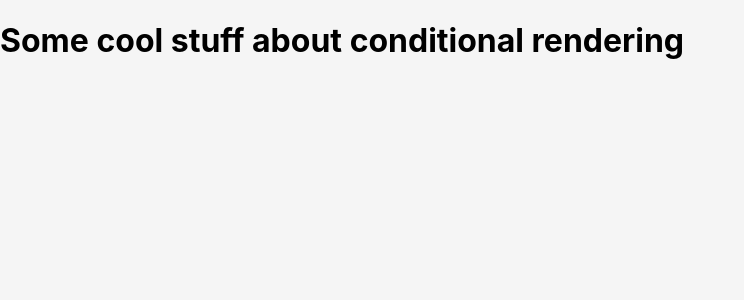
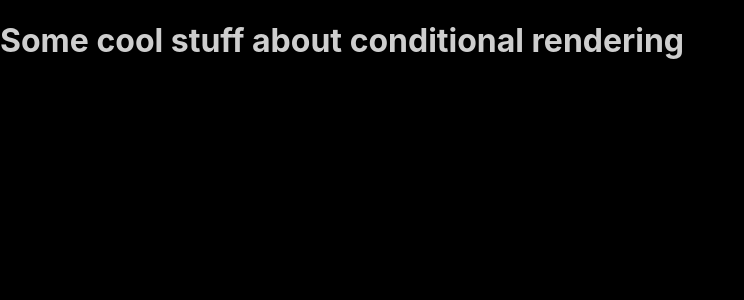
Before and after one commit to xahondria/react-learning-scrimba, a React (Create React App) app: page / in a window 1280 px wide. Shown: the top 300 px of the page, without its empty margins (0-744 px from the left). Built offline with nearby package versions, Linux system fonts and the light colour scheme.

Commit message:
added timer to exercise 36

```diff
--- a/src/36 Conditional rendering/index.js
+++ b/src/36 Conditional rendering/index.js
@@ -1,25 +1,38 @@
 import React, {Component} from 'react';
 import Conditional from './conditional';
+
+import './style.css'
 
 class App extends Component {
   constructor() {
     super();
     this.state = {
       isLoading: true,
-      time: 0,
+      time: 4,
     };
   }
 
   componentDidMount() {
-    setTimeout(() => this.setState({
-      isLoading: false,
+    setTimeout(() => {
+      this.setState({
+        isLoading: false,
+      });
+
+      clearInterval(intervalID);
+    }, 4000);
+
+    const intervalID = setInterval(() => this.setState((prevState) => {
+      const newState = Object.assign(prevState);
+      newState.time = prevState.time - 1;
+      return newState;
+
     }), 1000)
   }
 
   render() {
     return (
       <div>
-        {this.state.isLoading ? <h1>Loading... </h1> : <Conditional/> }
+        {this.state.isLoading ? <h1>Loading... {this.state.time}</h1> : <Conditional/> }
       </div>
     )
   }
--- /dev/null
+++ b/src/36 Conditional rendering/style.css
@@ -0,0 +1,5 @@
+body {
+  background-color: black;
+
+  color: #cecece;
+}
--- a/src/App.js
+++ b/src/App.js
@@ -1,7 +1,6 @@
 import React, { Component } from 'react';
 import './App.css';
 
-import Index33 from './33 Todo App - Phase 6';
 import Index36 from './36 Conditional rendering';
 
 class App extends Component {
```
Also changed, not shown: 1 other file (tests, documents, lock files or other folders).
